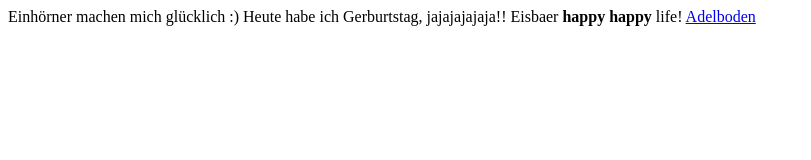
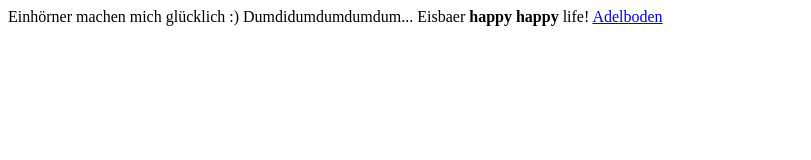
Before and after one commit to jopaganoni/jopaganoni.github.io, a plain HTML site: page index.html in a window 1280 px wide. Shown: the whole page, without its empty margins (0-811 px from the left). Drawn offline with Linux system fonts and the light colour scheme.

Commit message:
adding html

```diff
--- a/index.html
+++ b/index.html
@@ -1,5 +1,5 @@
 <html>Einhörner machen mich glücklich :)
-Heute habe ich Gerburtstag, jajajajajaja!!
+Dumdidumdumdumdum...
 <img>Eisbaer</img>
  <strong>happy happy</strong>
  life!
```
